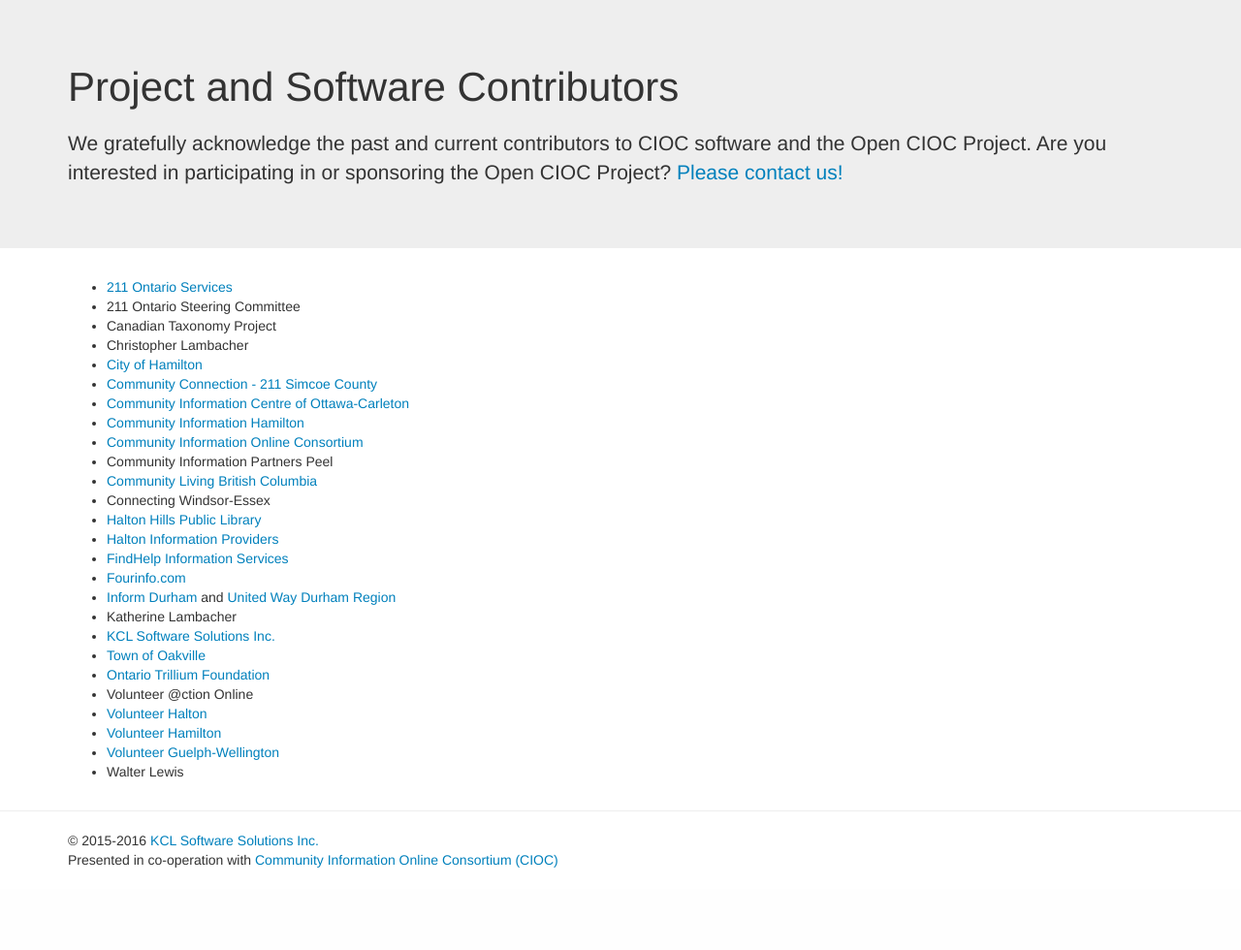
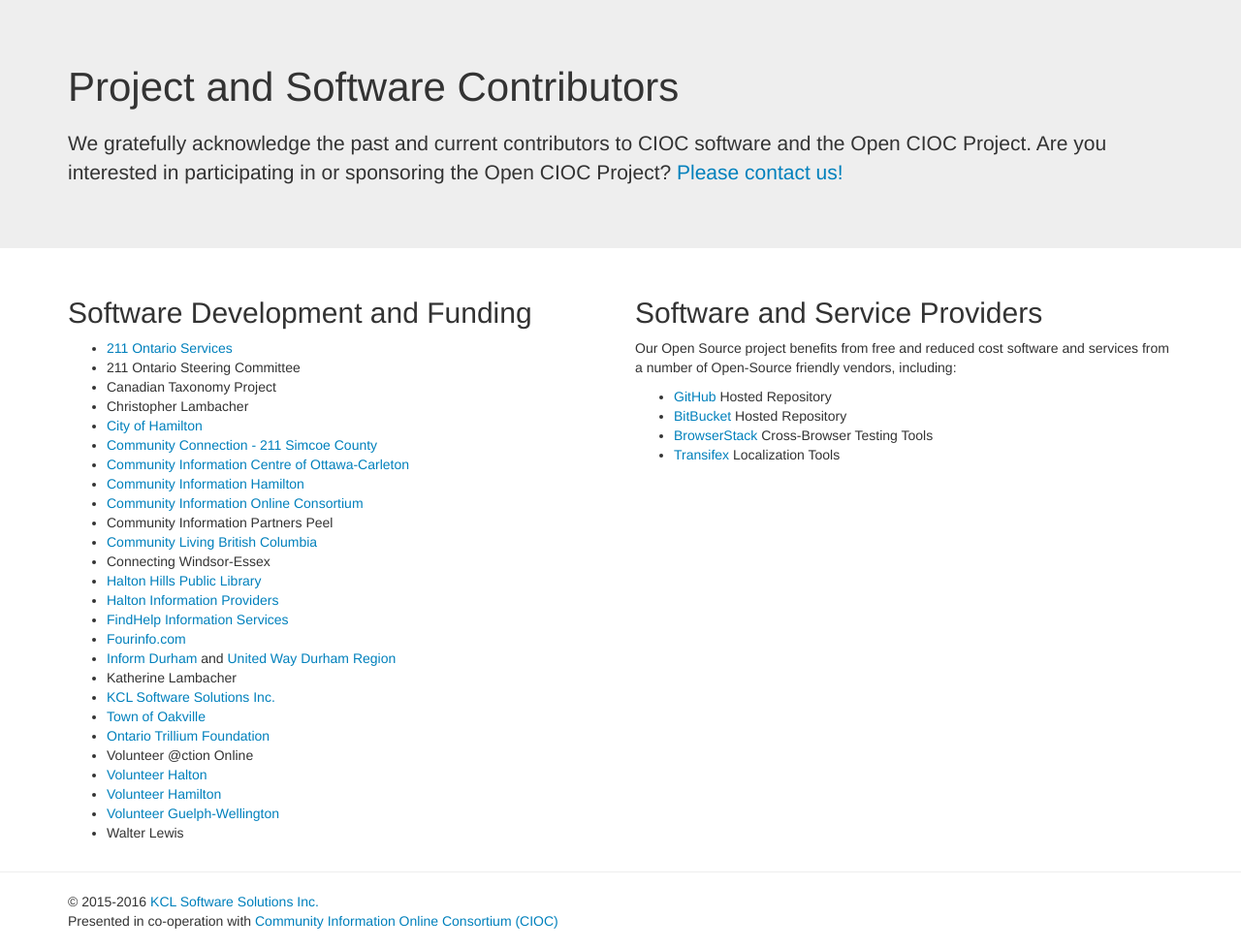
Before and after one commit to OpenCIOC/openciocdotorg, a PHP site: page /contributors.php in a window 1280 px wide. Shown: the part 51-1031 px from the top of the page at 97% size. Before the commit the page ends 946 px from the top, so only its background shows below. Run offline with PHP 8.4, Linux system fonts and the light colour scheme; some libraries are stand-ins or nearby versions.

Commit message:
Update Contributors page

```diff
--- a/contributors.php
+++ b/contributors.php
@@ -17,6 +17,9 @@ include ("includes/incHeader.php");
 </div>
 
 <div class="container">
+	<div class="row">
+		<div class="col-md-6">
+			<h2>Software Development and Funding</h2>
 			<ul>
 				<li><a href="http://www.211ontario.ca">211 Ontario Services</a>
 
@@ -24,12 +27,12 @@ include ("includes/incHeader.php");
 				<li>Canadian Taxonomy Project</li>
 				<li>Christopher Lambacher</li>
 				<li><a href="http://www.hamilton.ca">City of Hamilton</a></li>
-		<li><a href="http://www.communityconnection.net">Community Connection
-				- 211 Simcoe County</a></li>
+				<li><a href="http://www.communityconnection.net">Community
+						Connection - 211 Simcoe County</a></li>
 				<li><a href="http://www.cominfo-ottawa.org">Community Information
 						Centre of Ottawa-Carleton</a></li>
-		<li><a href="http://www.informationhamilton.ca">Community Information
-				Hamilton</a></li>
+				<li><a href="http://www.informationhamilton.ca">Community
+						Information Hamilton</a></li>
 				<li><a href="http://www.cioc.ca">Community Information Online
 						Consortium</a></li>
 				<li>Community Information Partners Peel</li>
@@ -53,5 +56,22 @@ include ("includes/incHeader.php");
 				<li>Walter Lewis</li>
 			</ul>
 		</div>
+		<div class="col-md-6">
+			<h2>Software and Service Providers</h2>
+			<p>Our Open Source project benefits from free and reduced cost
+				software and services from a number of Open-Source friendly vendors,
+				including:</p>
+			<ul>
+				<li><a href="https://github.com/">GitHub</a> Hosted Repository</li>
+				<li><a href="https://bitbucket.org/cioc/ciocweb">BitBucket</a> Hosted Repository</li>
+				<li><a href="https://www.browserstack.com/">BrowserStack</a> Cross-Browser Testing Tools</li>
+				<li><a href="https://www.transifex.com/">Transifex</a> Localization Tools</li>
+			</ul>
+		</div>
+	</div>
+
+
+
+</div>
 <?php
 include ("includes/incFooter.php")?>
```
Lines whose indentation alone changed are shown as unchanged.
